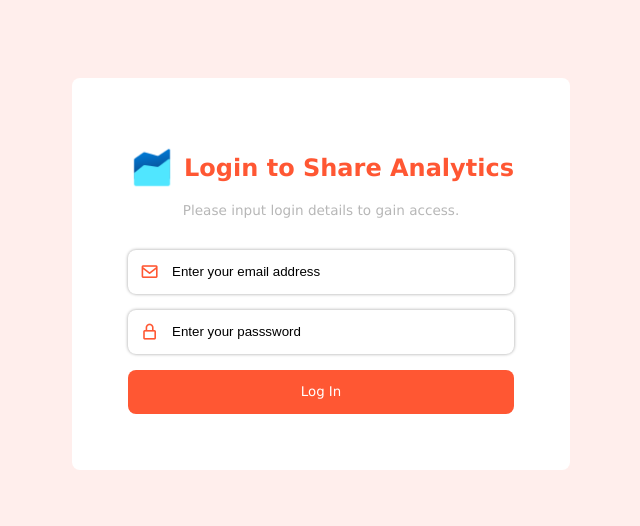
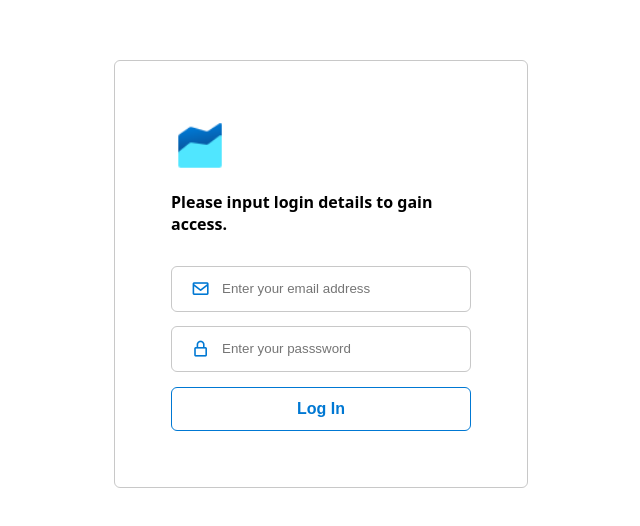
Before and after one commit to avinasdube/shareanalytics, a React (Create React App) app in the folder sa-client/: page /login in a window 1280 px wide. Shown: the part 126-652 px from the top of the page, without its empty margins (319-959 px from the left). Built offline with nearby package versions, Linux system fonts and the light colour scheme.

Commit message:
[refactor]: refactored & redesigned login component

```diff
--- a/sa-client/src/components/pages/Login/Login.scss
+++ b/sa-client/src/components/pages/Login/Login.scss
@@ -1,15 +1,13 @@
-* {
-  box-sizing: border-box;
-}
 // colors
-$title: #ff5733;
-$bg: #ffeeec;
+$title: #0078D3;
+$bg: white;
 $textBody: #000000;
-$textSubBody: #b7b7b7;
-$bgBtn: #ff5733;
+$placeholder: #b7b7b7;
+$bgBtn: #0078D3;
 $bgWhite: #fff;
+
 // radius
-$borderRadius: 8px;
+$borderRadius: 6px;
 
 .loginMain {
   background-color: $bg;
@@ -17,90 +15,93 @@ $borderRadius: 8px;
   height: 100vh;
   display: grid;
   place-items: center;
-}
+  box-sizing: border-box;
+  font-family: system-ui;
 
   .content {
+    display: flex;
+    flex-direction: column;
+    align-items: center;
+    justify-content: center;
+    gap: 1rem;
+    border: 1px solid rgb(200, 200, 200);
     border-radius: $borderRadius;
     background: $bgWhite;
     padding: 3.5rem;
-  &__intro {
-    padding-bottom: 2rem;
-    &--title {
+
+    .contentIntro {
+      width: 300px;
+
+      .contentIntroTitle {
         display: flex;
-      align-items: center;
-      gap: 0.5rem;
-      h1 {
-        color: $title;
-        font-weight: bold;
-        // change font-FIX
-        font-family: Verdana, Geneva, Tahoma, sans-serif;
-      }
+        align-items: left;
+
         img {
-        width: 3rem;
-        height: 3rem;
-      }
-    }
-    &--desc {
-      text-align: center;
-      font-family: Verdana, Geneva, Tahoma, sans-serif;
-      color: $textSubBody;
-      margin: 0 !important;
-      font-size: 0.85rem;
-    }
+          width: 3.6rem;
+          height: 3.6rem;
         }
       }
 
-.loginForm {
+      .contentIntroDesc {
+        text-align: left;
+        color: black;
+        font-weight: 600;
+        font-size: 1rem;
+      }
+    }
+
+    form{
       display: flex;
       gap: 1rem;
       flex-direction: column;
       align-items: center;
 
-  &__inputControl {
+      .inputBox{
+        height: 2.75rem;
+        width: 300px;
+        display: flex;
+        align-items: center;
+        justify-content: center;
         position: relative;
+
+        i{
+          color: $bgBtn;
+          font-size: 1.2rem;
+          position: absolute;
+          left: 20px;
+        }
+
+        input{
+          outline: none;
+          width: 300px;
           height: 2.75rem;
-    width: 100%;
-
-    &--input {
-      //   background-color: red;
-      border: none;
-      width: 100%;
-      height: 100%;
-      position: absolute;
+          background: none;
+          padding: 0 50px;
+          border: 1px solid rgb(200, 200, 200);
           border-radius: $borderRadius;
-      padding-left: 2.75rem;
-      box-shadow: 0px 0px 3px 0.5px $textSubBody;
-      &::placeholder {
-        // margin-left: 1rem !important;
-        color: $textBody;
-      }
-      &:focus {
-        outline-color: $title;
+          color: $placeholder;
         }
       }
 
-    &--icon {
-      position: absolute;
-      color: $bgBtn;
-      left: 0.75rem;
-      top: 50%;
-      transform: translateY(-50%);
-      font-size: 1.2rem;
+      button{
+        width: 300px;
+        height: 2.75rem;
+        background: none;
+        padding: 0 50px;
+        color: $title;
+        border: 1px solid $title;
+        border-radius: $borderRadius;
+        background-color: none;
+        font-size: 16px;
+        font-weight: 600;
+        cursor: pointer;
+      }
+
+      button:hover{
+        background-color: $title;
+        color: white;
+      }
     }
   }
 
-  &__submitBtn {
-    font-family: Verdana, Geneva, Tahoma, sans-serif;
-    width: 100%;
-    height: 2.75rem;
-    border: none;
-    background-color: $bgBtn;
-    color: $bgWhite;
-    border-radius: $borderRadius;
-    cursor: pointer;
-    transition: opacity 0.3s ease;
-    &:hover {
-      opacity: 0.65;
 }
-  }
-}
--- a/sa-client/src/components/pages/Login/Login.tsx
+++ b/sa-client/src/components/pages/Login/Login.tsx
@@ -1,66 +1,72 @@
 import React, { FormEvent, useState } from "react";
 import "./Login.scss";
-const Logo: string = require("../../../assets/icons/logo-1.png");
+const Logo: string = require("../../../assets/icons/logo-2.png");
 
 type FormData = {
   email: string;
   password: string;
 };
+
 const initialFormData: FormData = {
   email: "",
   password: "",
 };
+
 const Login: React.FC = () => {
   const [formData, setFormData] = useState<FormData>(initialFormData);
+
   const handleSubmit = (e: FormEvent<HTMLFormElement>) => {
     e.preventDefault();
     console.log("submit login goes here");
     console.log(formData);
   };
+
   const handleChage = (e: React.ChangeEvent<HTMLInputElement>) => {
     setFormData({ ...formData, [e.target.name]: e.target.value });
   };
+
   return (
     <main className="main loginMain">
       <section className="content">
-        <div className="content__intro">
-          <div className="content__intro--title">
+        <div className="contentIntro">
+          <div className="contentIntroTitle">
             <img src={Logo} alt="Logo" />
-            <h1>Login to Share Analytics</h1>
           </div>
-          <p className="content__intro--desc">
+          <p className="contentIntroDesc">
             Please input login details to gain access.
           </p>
         </div>
-        <form onSubmit={handleSubmit} className="loginForm content__form">
-          <div className="loginForm__inputControl">
+
+        <form onSubmit={handleSubmit}>
+          <div className="inputBox">
+            <i className="inputBox--icon bx bx-envelope"></i>
             <input
               name="email"
               placeholder="Enter your email address"
-              className="loginForm__inputControl--input email"
               type="email"
               required
               value={formData.email}
               onChange={handleChage}
             />
-            <i className="loginForm__inputControl--icon bx bx-envelope"></i>
           </div>
-          <div className="loginForm__inputControl">
+
+          <div className="inputBox">
+            <i className="inputBox--icon bx bx-lock-alt"></i>
             <input
               name="password"
               placeholder="Enter your passsword"
-              className="loginForm__inputControl--input password"
               type="password"
               required
               value={formData.password}
               onChange={handleChage}
             />
-            <i className="loginForm__inputControl--icon bx bx-lock-alt"></i>
           </div>
-          <button type="submit" className="loginForm__submitBtn">
+
+          <button type="submit">
             Log In
           </button>
         </form>
+
       </section>
     </main>
   );
```
Lines whose indentation alone changed are shown as unchanged.
